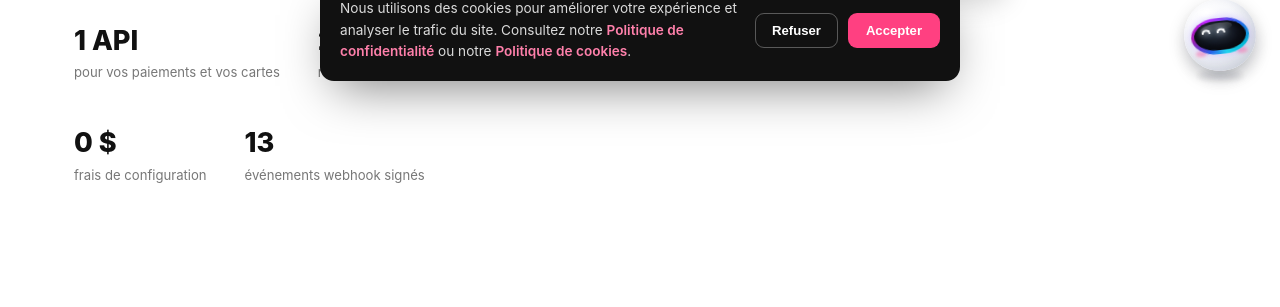
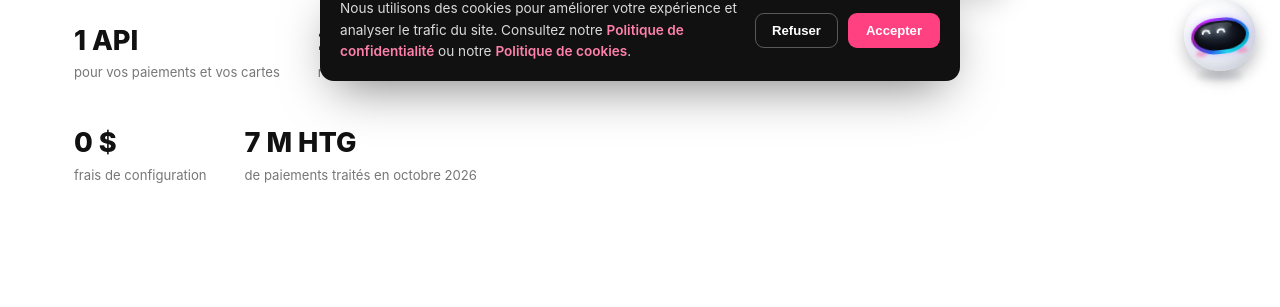
Before and after one commit to saintjulienwidemayeur-max/frontent-fredapay-issuing, a plain HTML site: page index.html in a window 1280 px wide. Shown: the part 703-1010 px from the top of the page. Drawn offline with Linux system fonts and the light colour scheme; no server answers.

Commit message:
Accueil : 7 millions de gourdes traitées en octobre 2026 (#74)
Claude-Session: https://claude.ai/code/session_018RJxTiVysT1MWeH26F475e

Co-authored-by: Claude <noreply@anthropic.com>

```diff
--- a/index.html
+++ b/index.html
@@ -470,7 +470,7 @@
           <div class="stat"><div class="n">1 API</div><div class="l">pour vos paiements et vos cartes</div></div>
           <div class="stat"><div class="n">2</div><div class="l">réseaux de cartes : Visa et Mastercard</div></div>
           <div class="stat"><div class="n">0 $</div><div class="l">frais de configuration</div></div>
-          <div class="stat"><div class="n">13</div><div class="l">événements webhook signés</div></div>
+          <div class="stat"><div class="n">7 M HTG</div><div class="l">de paiements traités en octobre 2026</div></div>
         </div>
       </div>
       <div class="hero-card-stage" id="cardStage">
```
Also changed, not shown: en/index.html (+1 -0 lines).
